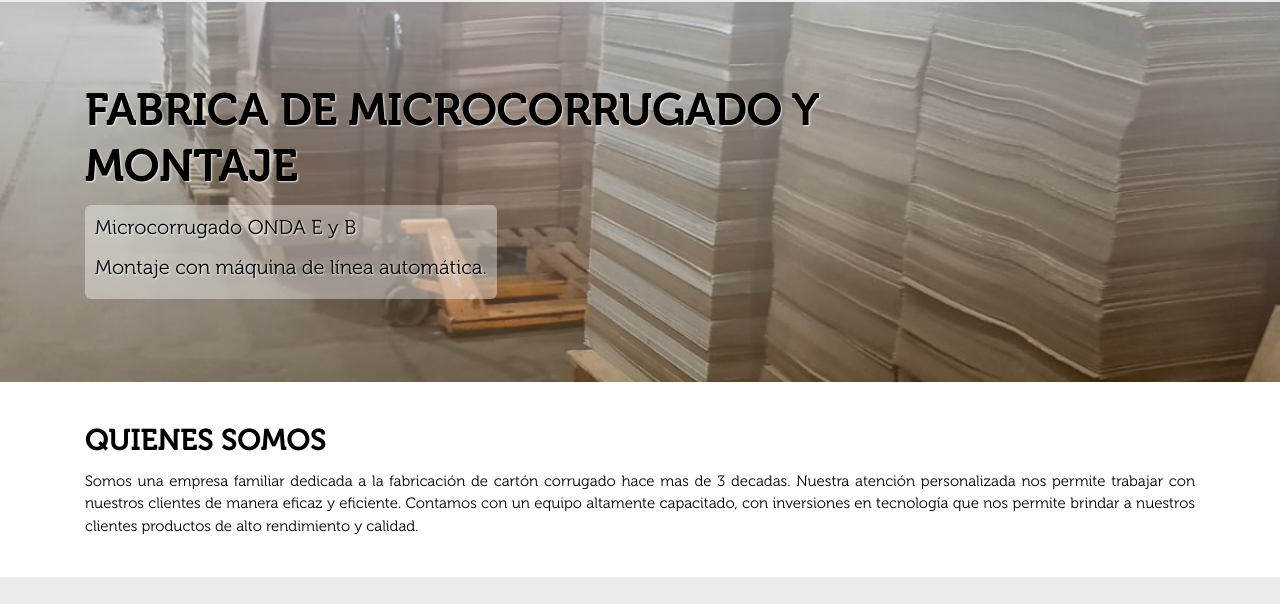
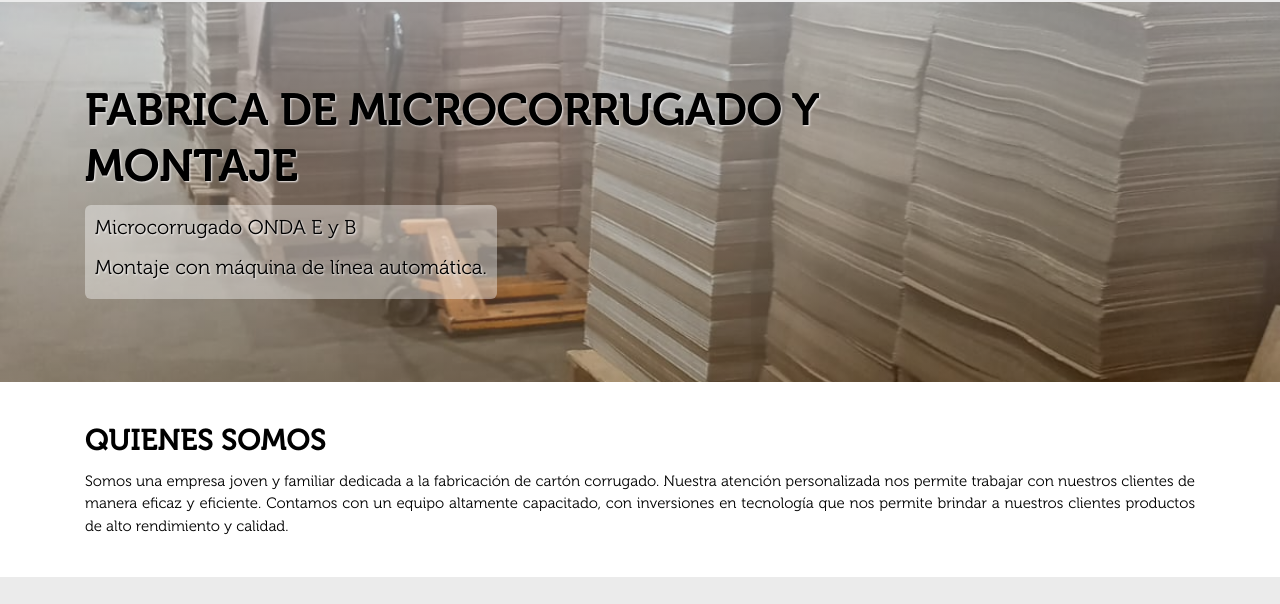
Before and after one commit to lucasgarcia85/Iwo_microcorrugados, a website: page index.html in a window 1280 px wide. Shown: the part 64-668 px from the top of the page. Drawn offline with nearby package versions, Linux system fonts and the light colour scheme.

Commit message:
cambio de texto unicamente

```diff
--- a/index.html
+++ b/index.html
@@ -93,7 +93,7 @@
       <div class="container">
         <h2>Quienes Somos</h2>
         <p class="tipo">
-          Somos una empresa familiar dedicada a la fabricación de cartón corrugado hace mas de 3 decadas. Nuestra atención personalizada nos permite trabajar con nuestros clientes de manera eficaz y eficiente. Contamos con un equipo altamente capacitado, con inversiones en tecnología que nos permite brindar a nuestros clientes productos de alto rendimiento y calidad.
+          Somos una empresa joven y familiar dedicada a la fabricación de cartón corrugado. Nuestra atención personalizada nos permite trabajar con nuestros clientes de manera eficaz y eficiente. Contamos con un equipo altamente capacitado, con inversiones en tecnología que nos permite brindar a nuestros clientes productos de alto rendimiento y calidad.
         </p>
 
       </div>
```
